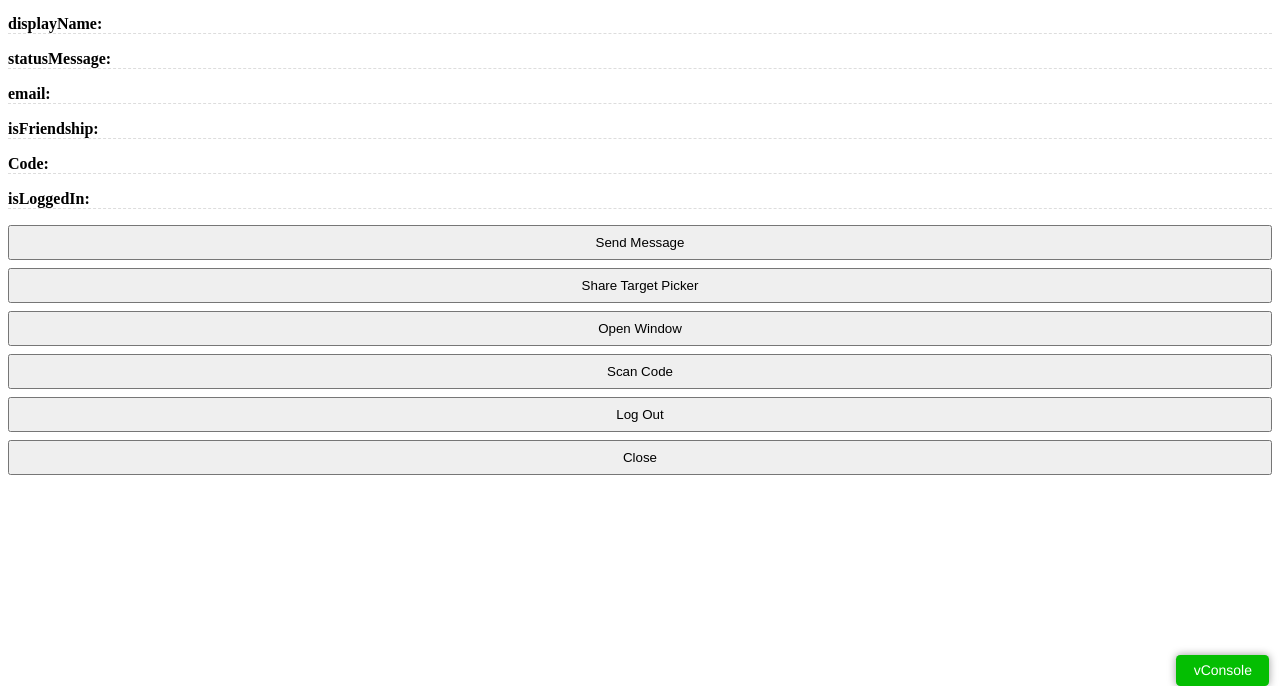
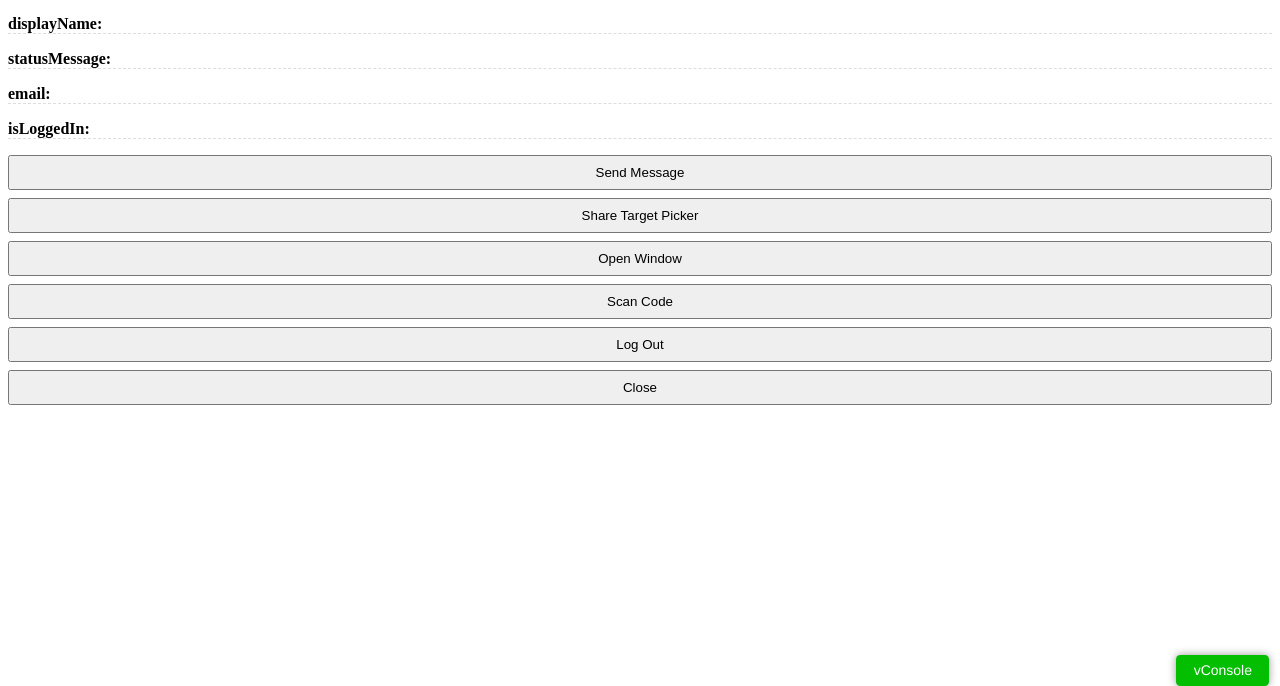
Before and after one commit to Boatpoco/boatzaza01, a plain HTML site: page index.html in a window 1280 px wide. Shown: the part 114-800 px from the top of the page. Drawn offline with Linux system fonts and the light colour scheme; a script that the page names is missing.

Commit message:
Update index.html
Signed-off-by: Boatpoco <119615926+Boatpoco@users.noreply.github.com>

```diff
--- a/index.html
+++ b/index.html
@@ -13,8 +13,6 @@
   <p id="displayName"><b>displayName:</b> </p>
   <p id="statusMessage"><b>statusMessage:</b> </p>
   <p id="decodedIDToken"><b>email:</b> </p>
-  <p id="friendship"><b>isFriendship:</b> </p>
-  <p id="scanCode"><b>Code:</b> </p>
   <p id="isLoggedIn"><b>isLoggedIn:</b> </p>
 
   <button id="btnMsg" onclick="sendMsg()">Send Message</button>
```
